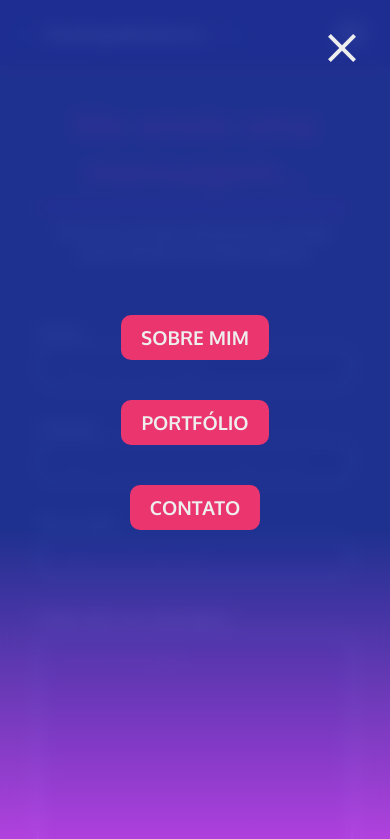
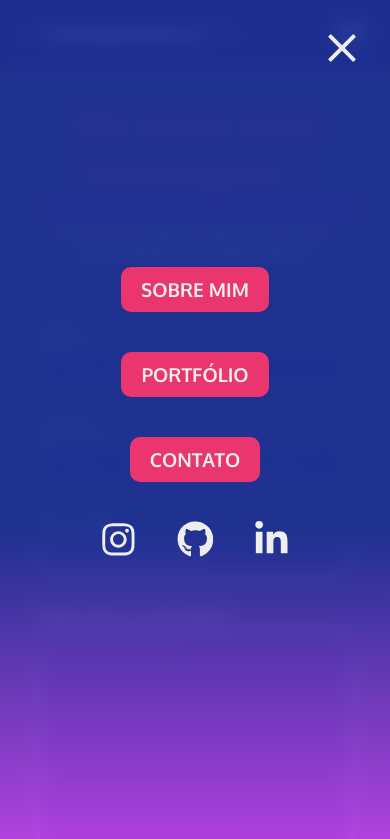
Before and after one commit to rodrigoamb/mypage, a React (Create React App) app: page /contato in a window 390 px wide. Shown: the top 839 px of the page. Built offline with nearby package versions, Linux system fonts and the light colour scheme.

Commit message:
adicionado icons rede social no menu mobile

```diff
--- a/src/components/Menu/Menu.js
+++ b/src/components/Menu/Menu.js
@@ -4,6 +4,9 @@ import { NavLink } from 'react-router-dom';
 
 import { IoMdClose } from 'react-icons/io';
 import { useEffect } from 'react';
+
+//react icons
+import { FaGithub, FaInstagram, FaLinkedinIn } from 'react-icons/fa';
 
 const Menu = ({ menuIsVisible, setMenuIsVisible }) => {
   useEffect(() => {
@@ -12,6 +15,11 @@ const Menu = ({ menuIsVisible, setMenuIsVisible }) => {
 
   return (
     <ContainerMenu menuIsVisible={menuIsVisible}>
+      <IoMdClose
+        className='icon-close'
+        onClick={() => setMenuIsVisible(false)}
+      />
+
       <ul className='content-ul'>
         <li>
           <NavLink
@@ -41,10 +49,18 @@ const Menu = ({ menuIsVisible, setMenuIsVisible }) => {
           </NavLink>
         </li>
       </ul>
-      <IoMdClose
-        className='icon-close'
-        onClick={() => setMenuIsVisible(false)}
-      />
+
+      <div className='container-icons'>
+        <a className='icon' href='htttp://google.com.br' target={'blank'}>
+          <FaInstagram />
+        </a>
+        <a className='icon' href='htttp://google.com.br' target={'blank'}>
+          <FaGithub />
+        </a>
+        <a className='icon' href='htttp://google.com.br' target={'blank'}>
+          <FaLinkedinIn />
+        </a>
+      </div>
     </ContainerMenu>
   );
 };
--- a/src/components/Menu/MenuStyles.js
+++ b/src/components/Menu/MenuStyles.js
@@ -66,6 +66,23 @@ export const ContainerMenu = styled.nav`
     }
   }
 
+  .container-icons {
+    margin-top: 3rem;
+    scale: 0.3;
+    transform: rotate(45deg);
+    transition: all 1s;
+
+    .icon {
+      color: #eee;
+      font-size: 2.3rem;
+      padding: 20px;
+
+      &:hover {
+        color: #ea356f;
+      }
+    }
+  }
+
   ${({ menuIsVisible }) =>
     menuIsVisible &&
     css`
@@ -80,5 +97,10 @@ export const ContainerMenu = styled.nav`
       .content-ul {
         scale: 1;
       }
+
+      .container-icons {
+        scale: 1;
+        transform: rotate(0deg);
+      }
     `};
 `;
```
